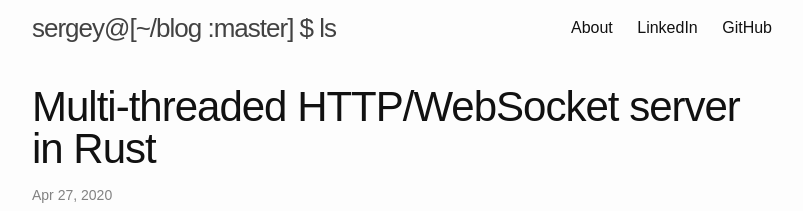
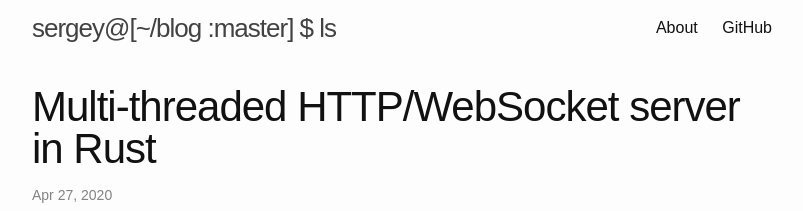
Before and after one commit to sergey-melnychuk/sergey-melnychuk.github.io, a Jekyll site: the page built from index.html, in a window 1280 px wide. Shown: the top 211 px of the page, without its empty margins (238-1041 px from the left). Built offline with Jekyll 4.4.1, drawn with Linux system fonts in a browser that asks for light colours; the list of posts is cut into pages by our own code.

Commit message:
Update navigation.yml

```diff
--- a/_data/navigation.yml
+++ b/_data/navigation.yml
@@ -3,7 +3,5 @@
 main:
   - title: "About"
     url: /about/
-  - title: "LinkedIn"
-    url: https://www.linkedin.com/in/sergeymelnychuk/
   - title: "GitHub"
     url: https://github.com/sergey-melnychuk
```
